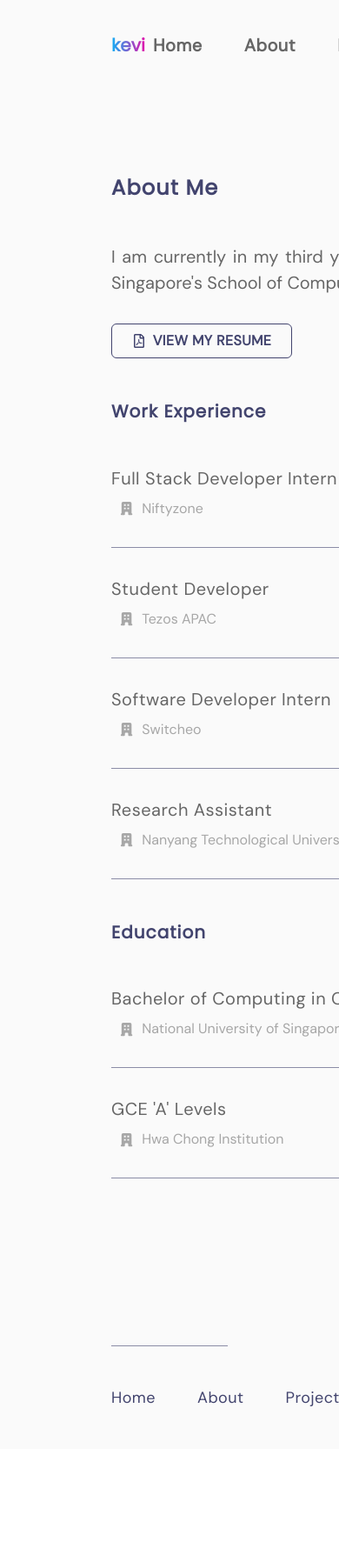
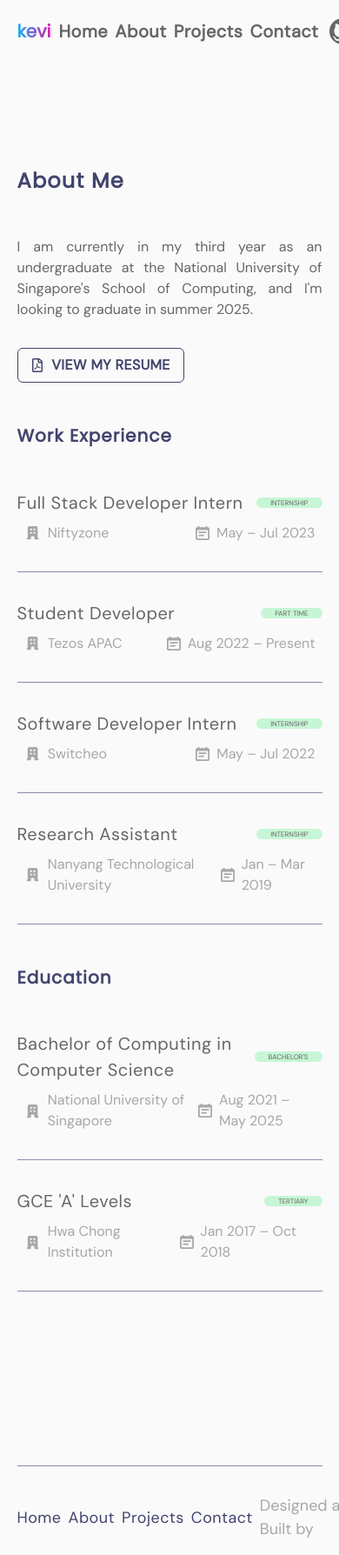
Before and after one commit to kevinchangjk/portfolio, a Next.js app: page /about in a window 390 px wide. Shown: the whole page at 87% size. Before the commit the page ends 1666 px from the top, so only its background shows below. Built offline with nearby package versions, Linux system fonts and the light colour scheme.

Commit message:
mobile: add basic responsiveness

```diff
--- a/components/Footer.tsx
+++ b/components/Footer.tsx
@@ -25,7 +25,15 @@ export default function Footer() {
     <VStack width="full" marginTop="12rem" spacing="2rem">
       <Divider bg="gray.2" />
       <HStack width="full" justifyContent="space-between">
-        <HStack spacing="3rem" alignSelf="center" justifyContent="start">
+        <HStack
+          spacing={{
+            base: "0.5rem",
+            md: "1.5rem",
+            xl: "3rem",
+          }}
+          alignSelf="center"
+          justifyContent="start"
+        >
           {displayLink("/", "Home")}
           {displayLink("/about", "About")}
           {displayLink("/projects", "Projects")}
--- a/components/Layout.tsx
+++ b/components/Layout.tsx
@@ -1,5 +1,11 @@
 import Navbar from "@/components/Navbar";
-import { Box, useColorModeValue } from "@chakra-ui/react";
+import {
+  Box,
+  Center,
+  HStack,
+  VStack,
+  useColorModeValue,
+} from "@chakra-ui/react";
 import Footer from "./Footer";
 import { AnimatePresence, motion } from "framer-motion";
 import { NextRouter } from "next/router";
@@ -21,11 +27,26 @@ export default function Layout({
   const { isEntryComplete, completeEntry } = useAppContext();
 
   return (
-    <Box
-      padding="2rem 8rem 2rem 8rem"
+    <HStack
+      width="full"
       backgroundColor={useColorModeValue("gray.9", "gray.0")}
+      overflowX="hidden"
+      justifyContent="center"
+    >
+      <VStack
         alignItems="center"
-      overflowX="hidden"
+        width={{
+          base: "90vw",
+          md: "85vw",
+          xl: "80vw",
+          "2xl": "75vw",
+        }}
+        paddingY={{
+          base: "1rem",
+          md: "1.5rem",
+          xl: "2rem",
+          "2xl": "3rem",
+        }}
       >
         <motion.div
           initial="barInitial"
@@ -38,6 +59,7 @@ export default function Layout({
             delay: ENTRY_DELAY,
           }}
           onAnimationComplete={completeEntry}
+          style={{ width: "inherit" }}
         >
           <Navbar />
         </motion.div>
@@ -53,6 +75,7 @@ export default function Layout({
               duration: isEntryComplete ? 0.3 : ENTRY_DELAY,
               bounce: 0.25,
             }}
+            style={{ width: "inherit" }}
           >
             {children}
           </motion.div>
@@ -67,9 +90,11 @@ export default function Layout({
             bounce: 0.2,
             delay: ENTRY_DELAY,
           }}
+          style={{ width: "inherit" }}
         >
           <Footer />
         </motion.div>
-    </Box>
+      </VStack>
+    </HStack>
   );
 }
--- a/components/Navbar.tsx
+++ b/components/Navbar.tsx
@@ -48,14 +48,27 @@ export default function Navbar() {
   }
 
   return (
-    <HStack justifyContent="space-between">
+    <HStack width="full" justifyContent="space-between">
       <Logo />
-      <HStack spacing="3rem">
+      <HStack
+        spacing={{
+          base: "0.5rem",
+          md: "1.5rem",
+          xl: "3rem",
+        }}
+      >
         {headerLink("/", "Home")}
         {headerLink("/about", "About")}
         {headerLink("/projects", "Projects")}
         {headerLink("/contact-me", "Contact")}
-        <HStack spacing="1rem">
+        <HStack
+          spacing={{
+            base: "0.3rem",
+            md: "0.6rem",
+            xl: "1rem",
+            "2xl": "1.5rem",
+          }}
+        >
           {socialMedia(github, githubImage)}
           {socialMedia(linkedIn, linkedInImage)}
           <ColorModeButton />
--- a/components/Profile.tsx
+++ b/components/Profile.tsx
@@ -28,7 +28,7 @@ export default function Profile() {
     <HStack
       position="relative"
       width="full"
-      height="2xl"
+      height="75vh"
       justifyContent="center"
     >
       <MainFrame gradient={gradient} />
--- a/pages/about.tsx
+++ b/pages/about.tsx
@@ -29,11 +29,19 @@ export default function About() {
 
   return (
     <main>
-      <VStack marginTop="8rem" spacing="2rem" width="3xl" alignItems="left">
+      <VStack
+        marginTop="8rem"
+        spacing="2rem"
+        width={{ base: "full", md: "2xl", xl: "3xl", "2xl": "4xl" }}
+        alignItems="left"
+      >
         <Heading paddingBottom="1rem" variant="primary" textAlign="left">
           About Me
         </Heading>
-        <Text variant="paragraph" fontSize="xl">
+        <Text
+          variant="paragraph"
+          fontSize={{ base: "md", md: "lg", xl: "xl", "2xl": "2xl" }}
+        >
           {
             "I am currently in my third year as an undergraduate at the National University of Singapore's School of Computing, and I'm looking to graduate in summer 2025."
           }
@@ -42,15 +50,19 @@ export default function About() {
           <LinkBox>
             <Button
               variant="outline"
-              width="13rem"
+              width={{ base: "12rem", xl: "16rem" }}
               borderColor={useColorModeValue("gray.2", "gray.5")}
             >
               <HStack>
                 <Icon
                   as={FaRegFilePdf}
                   color={useColorModeValue("gray.2", "gray.5")}
+                  boxSize={{
+                    base: "1rem",
+                    xl: "1.5rem",
+                  }}
                 />
-                <Text variant="powerful">
+                <Text variant="powerful" fontSize={{ base: "md", xl: "lg" }}>
                   <LinkOverlay href="/Resume_Portfolio.pdf" isExternal>
                     View My Resume
                   </LinkOverlay>
```
Also changed, not shown: components/MainFrame.tsx (+9 -3 lines). Lines whose indentation alone changed are shown as unchanged.
